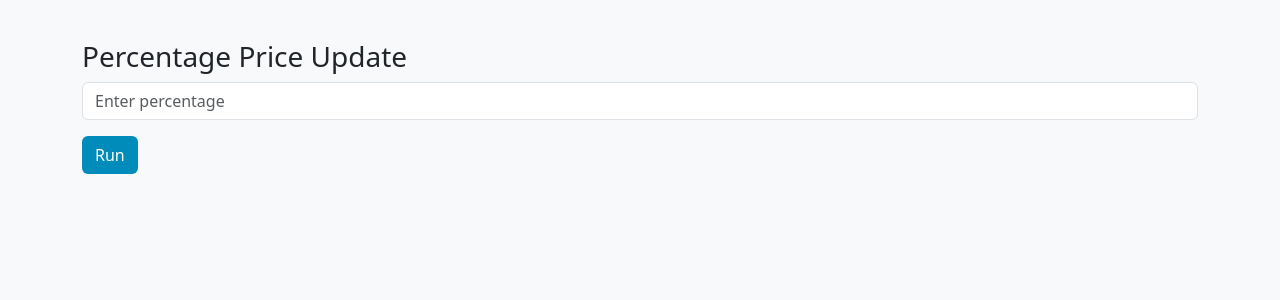
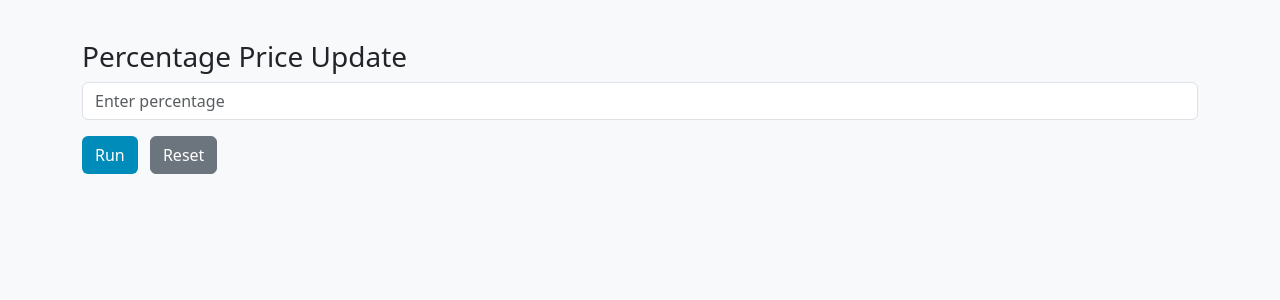
Before and after one commit to AGUENAOU-AYOUB/Azor-App, a Flask app: page /percentage-updater in a window 1280 px wide. Shown: the part 56-356 px from the top of the page. Run offline with Flask 3, Linux system fonts and the light colour scheme; the visitor is signed in with stand-in values (Sample User, id 1).

Commit message:
Add price reset feature to web UI

```diff
--- a/webapp/routes.py
+++ b/webapp/routes.py
@@ -17,7 +17,8 @@ main_bp = Blueprint('main', __name__)
 
 SCRIPTS = {
     'percentage': os.path.join('scripts', 'update_prices_shopify.py'),
-    'variant': os.path.join('tempo solution', 'update_prices.py')
+    'variant': os.path.join('tempo solution', 'update_prices.py'),
+    'reset': os.path.join('scripts', 'reset_prices_shopify.py')
 }
 
 
@@ -90,3 +91,10 @@ def stream_percentage():
 def stream_variant():
     cmd = ['python3', SCRIPTS['variant']]
     return Response(stream_job(cmd), mimetype='text/event-stream')
+
+
+@main_bp.route('/stream/reset')
+@login_required
+def stream_reset():
+    cmd = ['python3', SCRIPTS['reset']]
+    return Response(stream_job(cmd), mimetype='text/event-stream')
--- a/webapp/templates/percentage.html
+++ b/webapp/templates/percentage.html
@@ -5,6 +5,7 @@
   <input id="percent" class="form-control" type="number" step="0.01" placeholder="Enter percentage">
 </div>
 <button id="start" class="btn btn-brand">Run</button>
+<button id="reset" class="btn btn-secondary ms-2">Reset</button>
 <div id="spinner" class="spinner-border text-primary ms-2 d-none" role="status"></div>
 <pre id="log" class="mt-3 bg-light p-2" style="height:300px;overflow:auto;"></pre>
 <div id="status" class="alert alert-success d-none mt-2"></div>
@@ -12,6 +13,7 @@
 {% block scripts %}
 <script>
   const startBtn = document.getElementById('start');
+  const resetBtn = document.getElementById('reset');
   const spinner = document.getElementById('spinner');
   const status = document.getElementById('status');
   startBtn.onclick = function(){
@@ -35,5 +37,28 @@
       log.scrollTop = log.scrollHeight;
     };
   };
+
+  resetBtn.onclick = function(){
+    const log = document.getElementById('log');
+    log.textContent='';
+    status.classList.add('d-none');
+    spinner.classList.remove('d-none');
+    startBtn.disabled = true;
+    resetBtn.disabled = true;
+    const es = new EventSource('/stream/reset');
+    es.onmessage = e => {
+      if(e.data === '--done--') {
+        es.close();
+        spinner.classList.add('d-none');
+        startBtn.disabled = false;
+        resetBtn.disabled = false;
+        status.textContent = 'Reset completed!';
+        status.classList.remove('d-none');
+      } else {
+        log.textContent += e.data + '\n';
+      }
+      log.scrollTop = log.scrollHeight;
+    };
+  };
 </script>
 {% endblock %}
```
